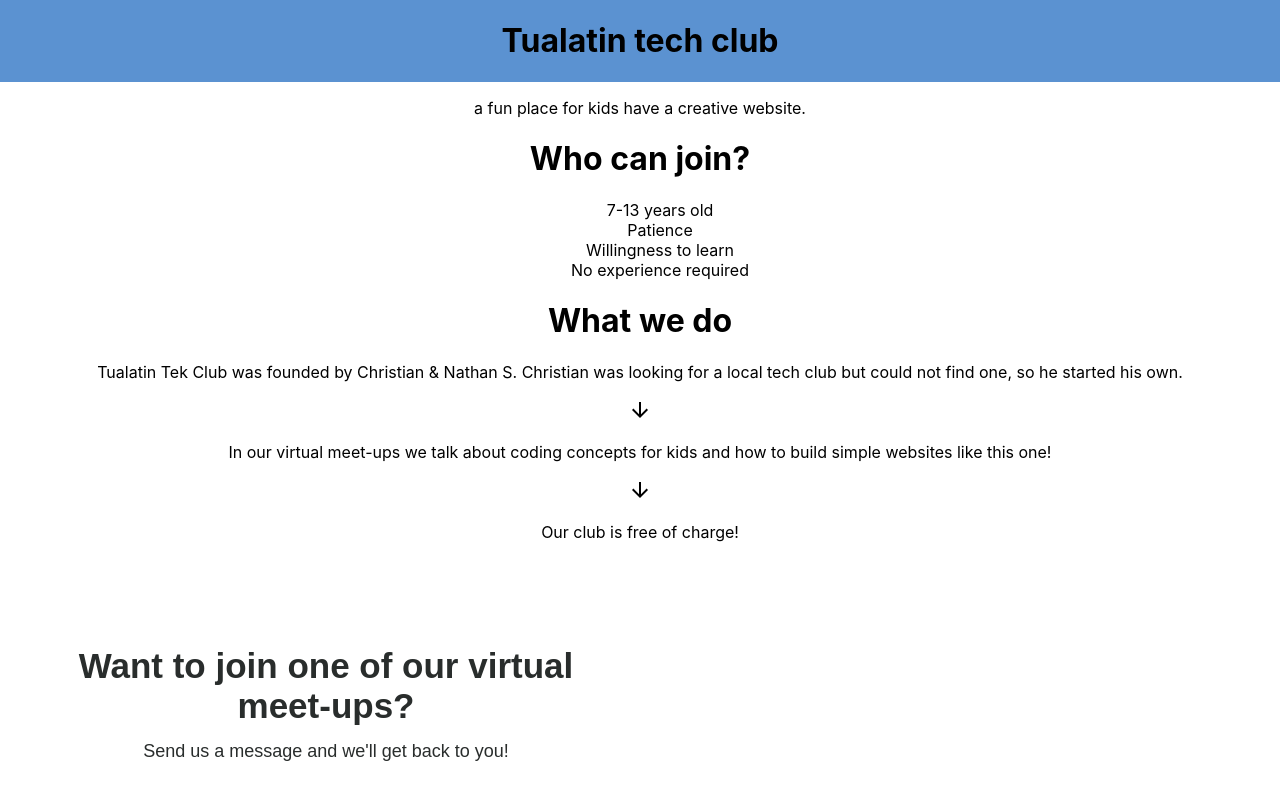
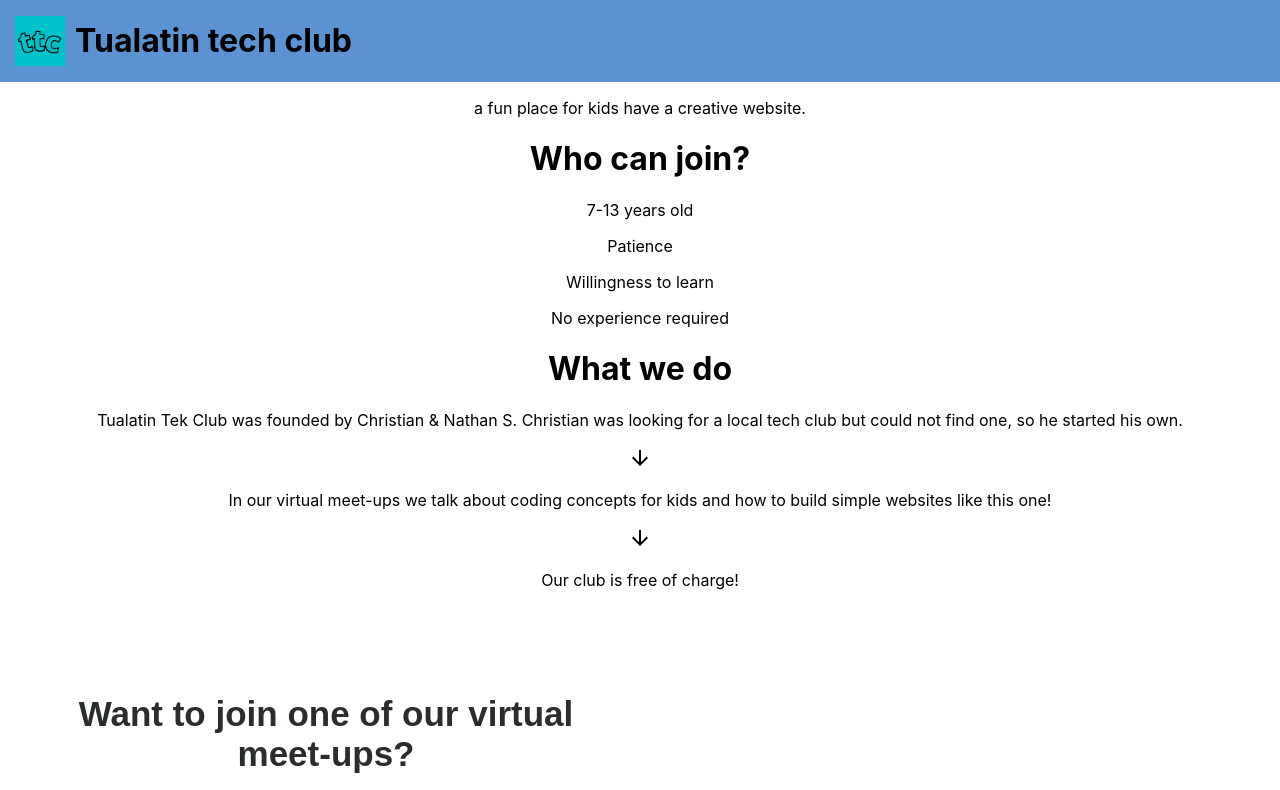
Before and after one commit to schradermade/tech-club, a React (Create React App) app: page / in a window 1280 px wide. Shown: the top 790 px of the page. Built offline with nearby package versions, Linux system fonts and the light colour scheme.

Commit message:
add logo

```diff
--- a/public/index.html
+++ b/public/index.html
@@ -2,7 +2,7 @@
 <html lang="en">
   <head>
     <meta charset="utf-8" />
-    <link rel="icon" href="%PUBLIC_URL%/favicon.ico" />
+    <link rel="icon" href="%PUBLIC_URL%/ttslogo.jpeg" />
     <meta name="viewport" content="width=device-width, initial-scale=1" />
     <meta name="theme-color" content="#000000" />
     <meta
@@ -24,7 +24,7 @@
       work correctly both with client-side routing and a non-root public URL.
       Learn how to configure a non-root public URL by running `npm run build`.
     -->
-    <title>React App</title>
+    <title>Tualatin tech club</title>
   </head>
   <body>
     <noscript>You need to enable JavaScript to run this app.</noscript>
--- a/src/components/ContactUs/Form/index.jsx
+++ b/src/components/ContactUs/Form/index.jsx
@@ -1,8 +1,6 @@
-import React from 'react'
+import React, { useRef } from 'react';
 import {Box, useMediaQuery} from '@material-ui/core'
 import { useTheme } from '@material-ui/styles';
-import { Icon } from '@iconify/react'
-import sendCircle from '@iconify/icons-mdi/send-circle'
 import emailjs from 'emailjs-com';
 
 import './styles.css'
@@ -36,15 +34,18 @@ const formInputs = [
 ]
 
 const Form = () => {
+  const form = useRef();
+
+
   function sendEmail(e) {
     e.preventDefault();
 
     emailjs
       .sendForm(
-        'service_1nwpeyk',
-        'template_g9g42q9',
-        e.target,
-        'user_P07Tx1xVAjmyvUS92nW0A'
+        'service_tllnani',
+        'template_9hdxgm9',
+        form.current,
+        'user_Li6o2jgML8vjEfZoCXQQc'
       )
       .then(
         (result) => {
@@ -60,15 +61,14 @@ const Form = () => {
   const theme = useTheme()
   const matchesSM = useMediaQuery(theme.breakpoints.down('sm'));
   return (
-    <form onSubmit={sendEmail} className="form">
+    <form ref={form} onSubmit={sendEmail} className="form">
       <Box style={matchesSM ? {width: '92vw'} : {}}></Box>
       {formInputs.map(input => (
         <label key={input.label} id={input.id} className="form-label">
           {input.type === 'textarea' ? (
-            <textarea disabled className="formField form-textarea" placeholder={input.placeholder} />
+            <textarea className="formField form-textarea" placeholder={input.placeholder} />
           ) : (
             <input
-              disabled
               className="formField form-input"
               type={input.type}
               placeholder={input.placeholder}
@@ -77,7 +77,7 @@ const Form = () => {
         </label>
       ))}
       <div className="buttonOuter text-end">
-        <button disabled className="form-submit" type="submit">I'm under construction!</button>
+        <button className="form-submit" type="submit">I'm under construction!</button>
       </div>
 
     </form>
--- a/src/components/Title/index.js
+++ b/src/components/Title/index.js
@@ -1,13 +1,17 @@
-import React from 'react'
-import './styles.css'
+import React from "react";
+import "./styles.css";
+import ttslogo from "./ttslogo.jpeg";
 
 const Title = () => {
+  return (
+    <div class="title">
+      <img
+        src={ttslogo}
+        style={{ width: "50px", height: "50px", marginRight: "10px" }}
+      />
+      <h1 id="h1-title">Tualatin tech club</h1>
+    </div>
+  );
+};
 
-    return (
-        <div class="title">
-            <h1 id="h1-title">Tualatin tech club</h1>
-        </div>
-    )
-}
-
-export default Title
+export default Title;
--- a/src/components/Title/styles.css
+++ b/src/components/Title/styles.css
@@ -2,5 +2,6 @@
   background-color: rgb(91, 146, 209);
   display: flex;
   align-items: center;
-  justify-content: center;
+  justify-content: left;
+  padding-left: 15px;
 }
--- a/src/components/WhoCanJoin/index.js
+++ b/src/components/WhoCanJoin/index.js
@@ -4,16 +4,10 @@ const Age = () => {
   return (
     <>
       <h1>Who can join?</h1>
-      <ul
-        style={{
-          listStyle: "none",
-        }}
-      >
-        <li>7-13 years old</li>
-        <li>Patience</li>
-        <li>Willingness to learn</li>
-        <li>No experience required</li>
-      </ul>
+      <p>7-13 years old</p>
+      <p>Patience</p>
+      <p>Willingness to learn</p>
+      <p>No experience required</p>
     </>
   );
 };
```
Also changed, not shown: notes.txt, src/components/Title/ttslogo.jpeg (added), 1 other file (tests, documents, lock files or other folders).
